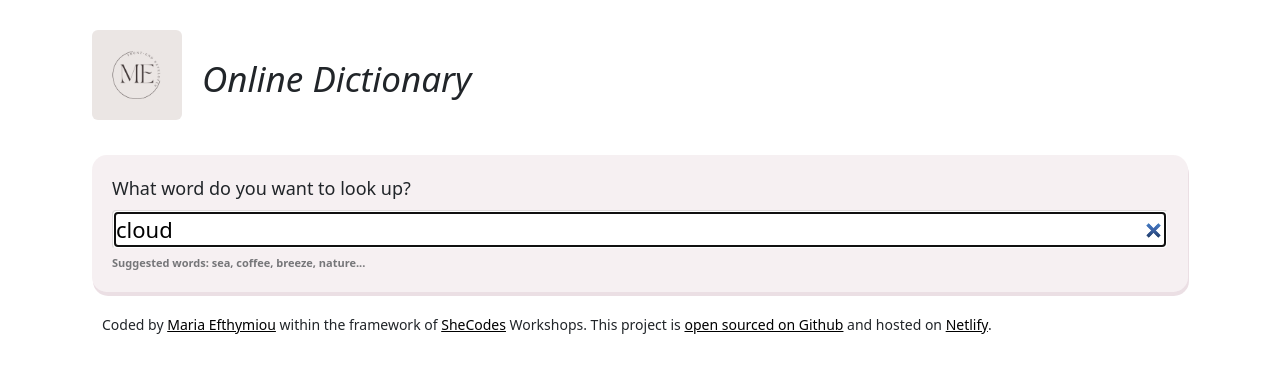
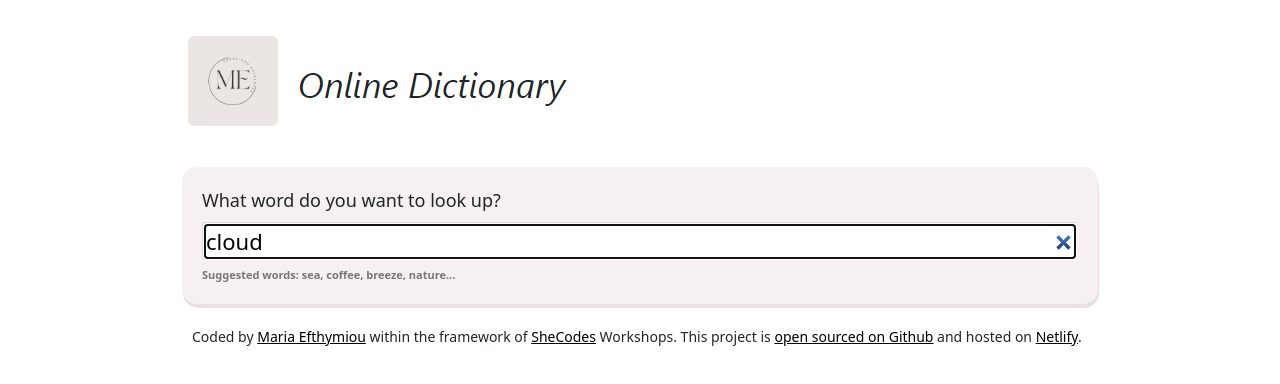
Before and after one commit to Maria09876/DictionaryAppReact, a React (Create React App) app: page / in a window 1280 px wide. Shown: the top 384 px of the page. Built offline with nearby package versions, Linux system fonts and the light colour scheme; no server answers.

Commit message:
Adjusted logo picture max width

```diff
--- a/src/App.css
+++ b/src/App.css
@@ -1,7 +1,10 @@
 body{
-    background: white;
+    background-color: white;
 }
-
+.App{
+    max-width: 960px;
+    margin: auto;
+}
 a{
     color: black;
 
@@ -13,20 +16,15 @@ a .hover{
 .App-header{
     margin-top: 30px;
     text-align: center;
-
-}
-.App-header .title{
-    font-size: 35px;
 }
 
 .App-header .logo-title{
  text-align: left;
-
 }
 
 .App-logo{
  display: inline-block;
- max-width: 90px;
+ max-width: 60%;
  margin-right:20px;
  margin-left: 10px;
 }
--- a/src/App.js
+++ b/src/App.js
@@ -1,26 +1,27 @@
-import logo from './logo.png';
+import DictionaryLogo from './DictionaryLogo.png';
 import Dictionary from './Dictionary.js'
+
 
 import './App.css';
 
 export default function App() {
-  return (
+
+    return (
     <div className="App">
-      <div className='container'>
+    <div className='container'>
         <header className="App-header">
         <div className="logo-title">
-        <img src={logo} className="App-logo img-fluid rounded float-left" alt="logo"></img>
-        <span className="title"><em>Online Dictionary</em></span>
+        <img src={DictionaryLogo} className="App-logo img-fluid rounded float-left" alt="logo"></img>
         </div>
         </header>
-        <main> <Dictionary defaultKeyword="cloud"/> </main>
+        <main>  <Dictionary defaultKeyword="cloud"/> </main>
         <footer>
-          <small>
+        <small>
             Coded by <a href="https://www.mariaefthymiou.com/about-me.html" target="_blank" rel="noreferrer">Maria Efthymiou</a> within the framework of <a href="https://www.shecodes.io/" target="_blank" rel="noreferrer">SheCodes</a> Workshops.
             This project is <a href="https://github.com/Maria09876/DictionaryAppReact" target="_blank" rel="noreferrer">open sourced on Github</a> and hosted on <a href="https://statuesque-crostata-7a3a03.netlify.app/" target="_blank" rel="noreferrer">Netlify</a>.
-          </small>
+        </small>
         </footer>
-      </div>
+    </div>
     </div>
   );
 }
```
